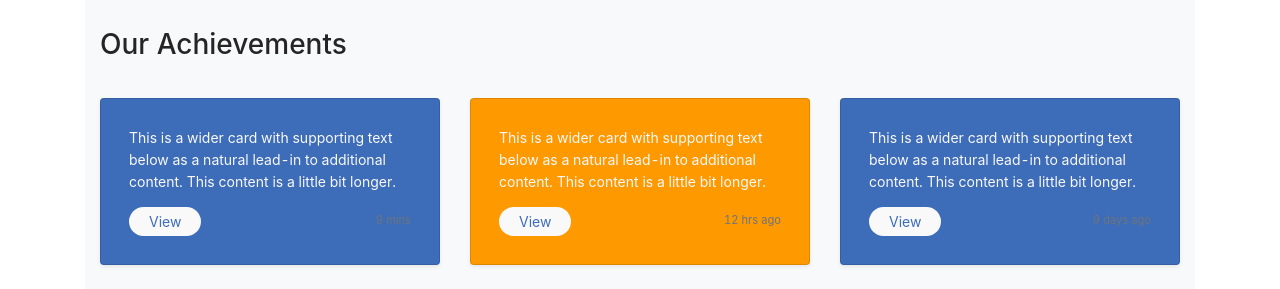
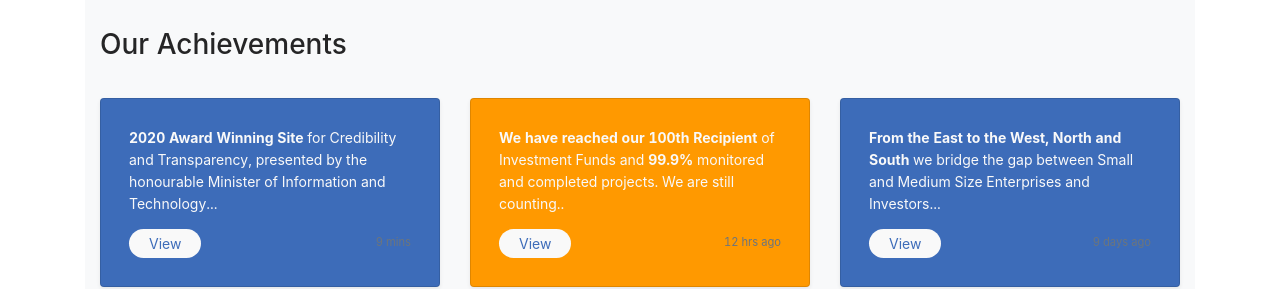
Before and after one commit to emydame/rRootSmart, a React (Create React App) app in the folder src/frontend/: page / in a window 1280 px wide. Shown: the part 800-1089 px from the top of the page. Built offline with nearby package versions, Linux system fonts and the light colour scheme.

Commit message:
feat: Included content on the landing page

```diff
--- a/src/frontend/src/components/content/Content.js
+++ b/src/frontend/src/components/content/Content.js
@@ -12,7 +12,9 @@ class Content extends React.Component {
               <div class="col-md-4">
                 <div class="card mb-4 shadow-sm contents">
                   <div class="card-body">
-                    <p class="card-text">This is a wider card with supporting text below as a natural lead-in to additional content. This content is a little bit longer.</p>
+                    <p class="card-text"><strong>2020 Award Winning Site</strong>  for
+                       Credibility and Transparency, presented by the honourable
+                     Minister of Information and Technology...</p>
                     <div class="d-flex justify-content-between align-items-center">
                       <div class="btn-group">
                         <button type="button" class="btn btn-sm btn-outline-secondary">View</button>
@@ -25,7 +27,8 @@ class Content extends React.Component {
               <div class="col-md-4">
                 <div class="card mb-4 shadow-sm content">
                   <div class="card-body">
-                    <p class="card-text">This is a wider card with supporting text below as a natural lead-in to additional content. This content is a little bit longer.</p>
+                    <p class="card-text"><strong>We have reached our 100th Recipient</strong> of Investment Funds
+                    and <strong>99.9%</strong> monitored and completed projects. We are still counting..</p>
                     <div class="d-flex justify-content-between align-items-center">
                       <div class="btn-group">
                         <button type="button" class="btn btn-sm btn-outline-secondary">View</button>
@@ -38,7 +41,11 @@ class Content extends React.Component {
               <div class="col-md-4">
                 <div class="card mb-4 shadow-sm contents">
                   <div class="card-body">
-                    <p class="card-text">This is a wider card with supporting text below as a natural lead-in to additional content. This content is a little bit longer.</p>
+                    <p class="card-text">
+                   <strong>From the East to the West, North and South</strong>  we
+                       bridge the gap between Small and Medium Size
+                      Enterprises and Investors...
+                    </p>
                     <div class="d-flex justify-content-between align-items-center">
                       <div class="btn-group">
                         <button type="button" class="btn btn-sm btn-outline-secondary">View</button>
```
